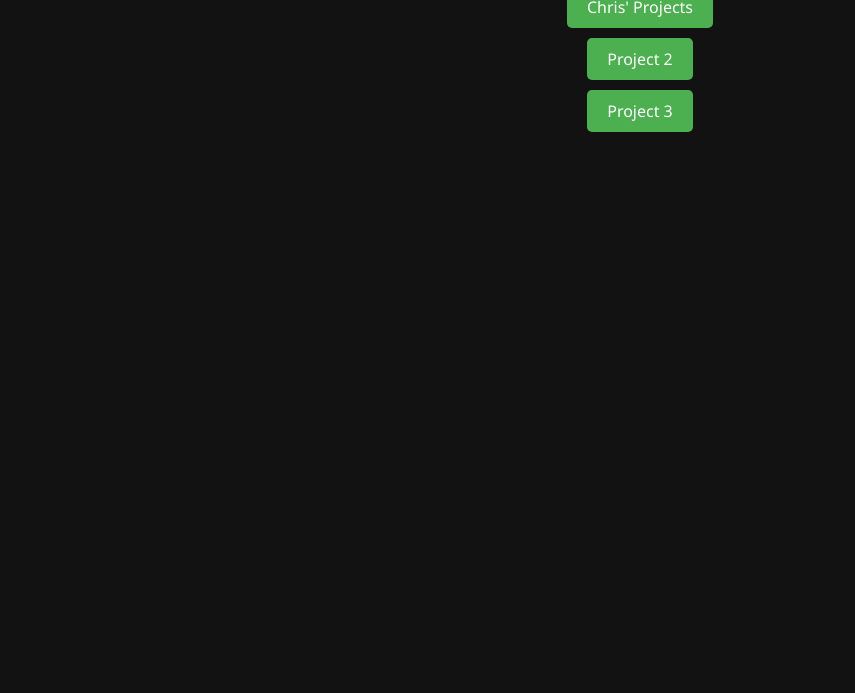
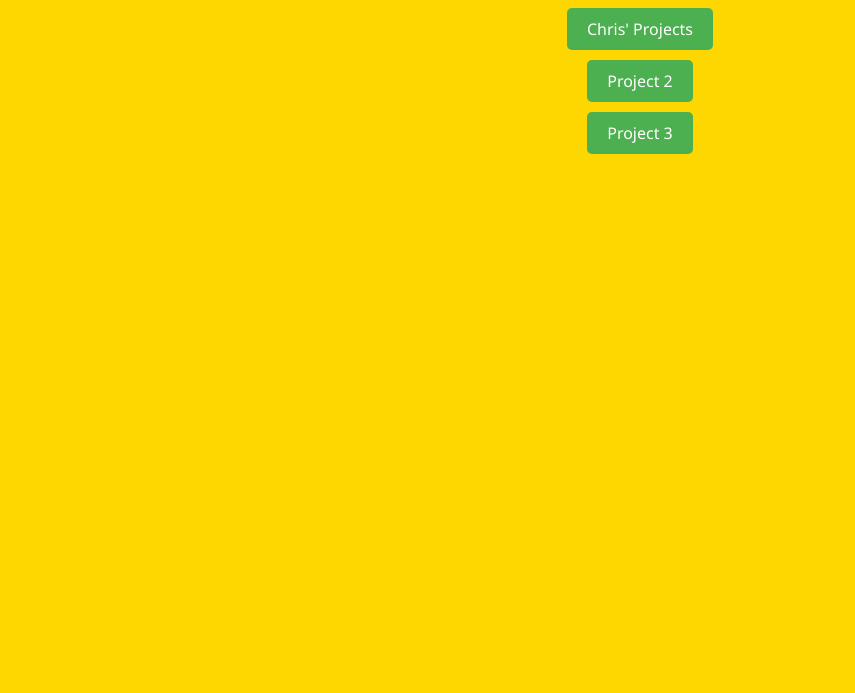
Before and after one commit to lcbmann/peter, a plain HTML site: page index.html in a window 1280 px wide. Shown: the part 107-800 px from the top of the page, without its empty margins (0-855 px from the left). Drawn offline with Linux system fonts and the light colour scheme.

Commit message:
Update index.html
I changed the backgroundcolor to gold

```diff
--- a/index.html
+++ b/index.html
@@ -7,9 +7,9 @@
     <title>Peter's Programs</title>
     <style>
         body {
-            background-color: #121212;
+            background-color: gold;
             /* Darker background */
-            color: red;
+            color: white;
             /* Lighter text color */
             font-family: 'Segoe UI', Tahoma, Geneva, Verdana, sans-serif;
             /* Changed font */
@@ -64,6 +64,7 @@
             /* Darker green on hover */
         }
     </style>
+    !
 </head>
 
 <body>
@@ -76,6 +77,9 @@
             <!-- Add more project links here -->
         </ul>
     </div>
+    <div>
+        <img src="" alt="">
+    </div>
 </body>
 
 </html>
```
